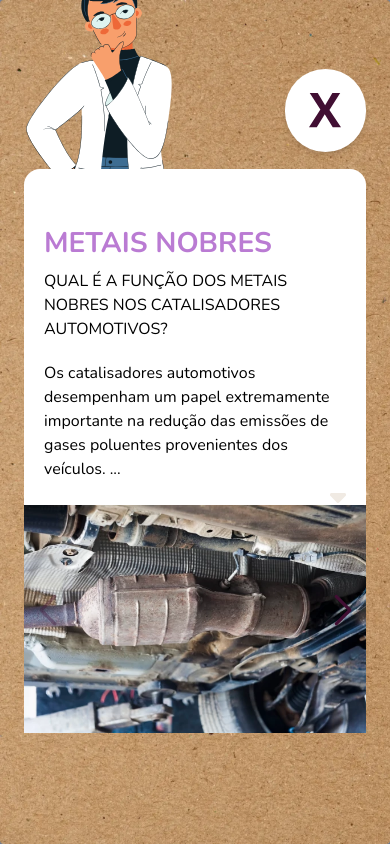
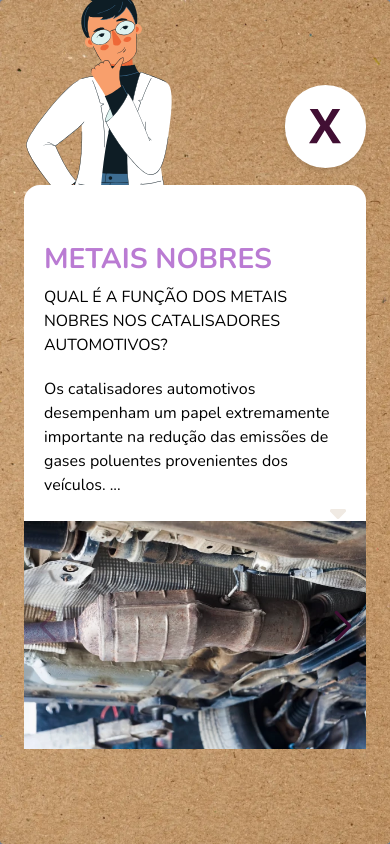
Before and after one commit to ricardoabb/qui_c6_l2a_078, a Next.js app: page / in a window 390 px wide. Both pictures are taken after a click on the element 205 px from the left and 1211 px from the top of the page. Shown: the part 821-1665 px from the top of the page. Built offline with nearby package versions, Linux system fonts and the light colour scheme.

Commit message:
🐛 Fix margin on mobile

```diff
--- a/src/app/components/CardModal.tsx
+++ b/src/app/components/CardModal.tsx
@@ -39,7 +39,7 @@ export function CardModal() {
             animate={{ scale: 1 }}
             exit={{ scale: 0.8 }}
           >
-            <div className="relative w-full md:w-auto -mt-8 md:-mt-0">
+            <div className="relative w-full md:w-auto mt-0 md:-mt-0">
               <button onClick={closeModal} className="absolute top-[-100px] md:top-[5px] right-0 md:-right-[-10px] bg-white shadow-md rounded-full p-6 z-50">
                 <svg width="33" height="35" viewBox="0 0 33 35" fill="none" xmlns="http://www.w3.org/2000/svg">
                   <path d="M32.0156 34.2656H23.7188L15.75 21.3047L7.78125 34.2656H0L11.3672 16.5938L0.726562 0H8.74219L16.125 12.3281L23.3672 0H31.1953L20.4375 16.9922L32.0156 34.2656Z" fill="#410F33" />
```
